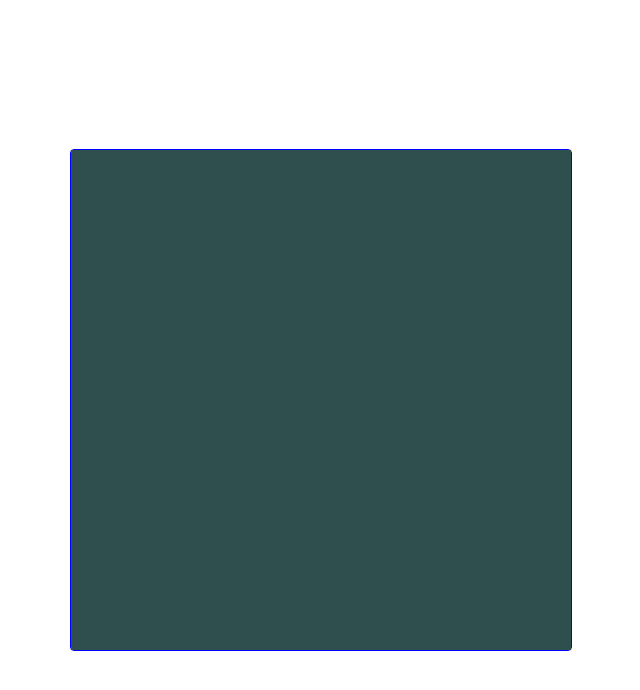
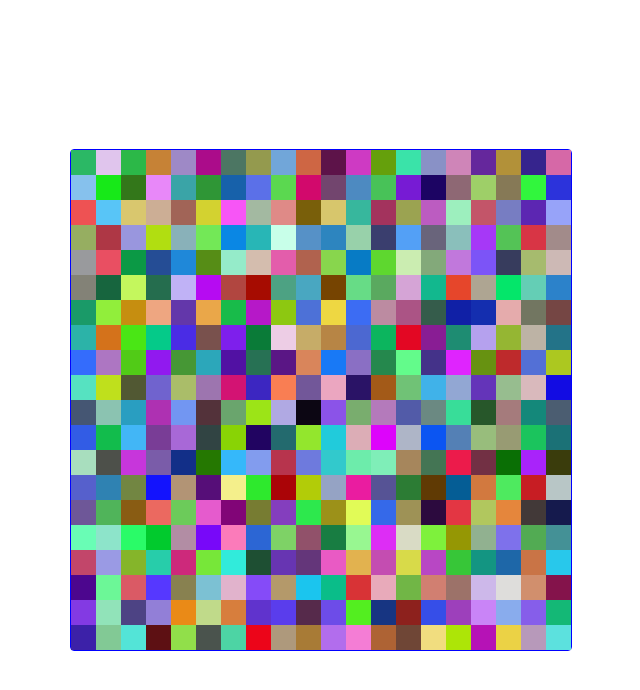
Before and after one commit to ekrresa/etch-a-sketch, a plain HTML site: page index.html in a window 1280 px wide. Shown: the whole page, without its empty margins (319-959 px from the left). Drawn offline with Linux system fonts and the light colour scheme.

Commit message:
added hover effect to squares

```diff
--- a/etch.css
+++ b/etch.css
@@ -23,6 +23,7 @@ body {
 	margin: 0;
 	padding: 0;
 	border: none;
-	background-color: darkslategray;
+	background-color: #dfe8e8;
+/*	opacity: .10;*/
 	display: inline-block;
 }
--- a/script.js
+++ b/script.js
@@ -1,4 +1,5 @@
 window.addEventListener("load", createGrid);
+
 
 
 function createGrid() {
@@ -11,6 +12,21 @@ function createGrid() {
         div.className = 'square';
         div.style.height = divSize + 'px';
         div.style.width = divSize + 'px';
+        div.style.background = generateColor();
+        div.addEventListener("mouseover", black);
         document.querySelector(".container").appendChild(div);
 	}
 }
+
+function generateColor() {
+	var letters = '0123456789ABCDEF'.split('');
+	var color = '#';
+	for (var i = 0; i < 6; i++ ) {
+	    color += letters[Math.round(Math.random() * 15)];
+	}
+	return color;
+}
+
+function black () {
+	this.style.background = 'black';
+}
```
